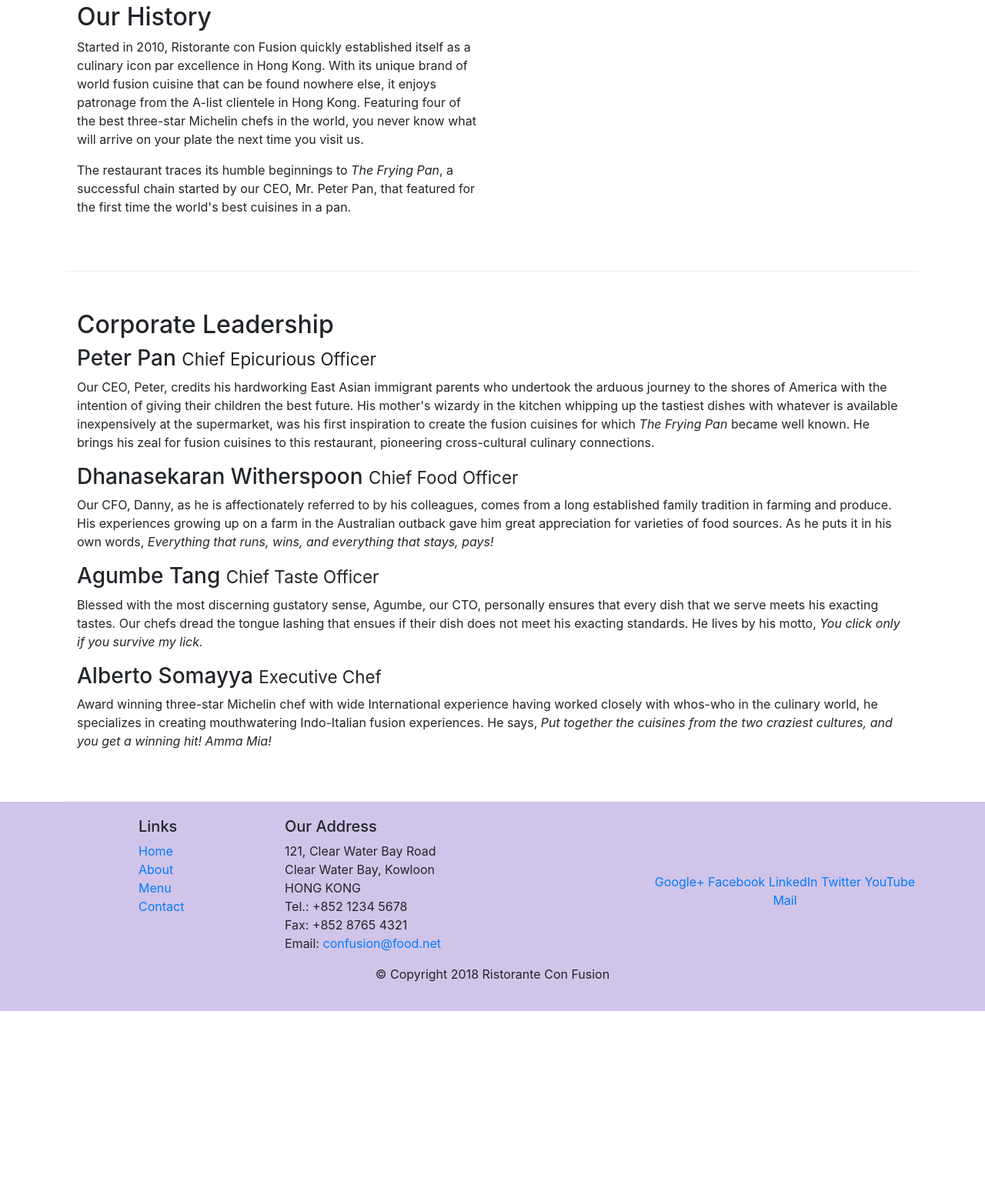
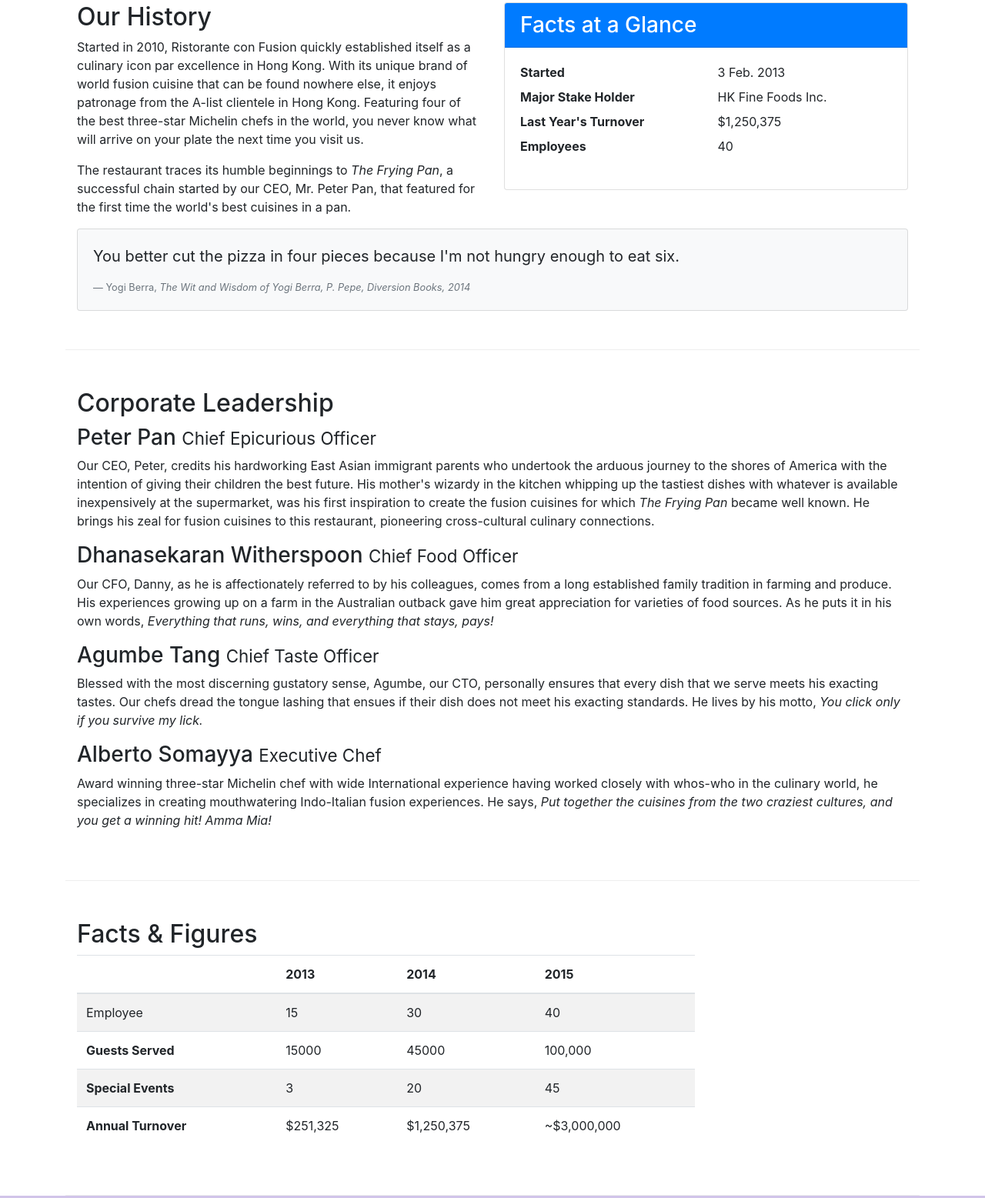
Before and after one commit to jaydeep537/git-bootstrap, a website: page aboutus.html in a window 1280 px wide. Shown: the part 512-2069 px from the top of the page at 77% size. Before the commit the page ends 1826 px from the top, so only its background shows below. Drawn offline with nearby package versions, Linux system fonts and the light colour scheme.

Commit message:
Cards and table

```diff
--- a/aboutus.html
+++ b/aboutus.html
@@ -89,7 +89,35 @@
             cuisines in a pan.
           </p>
         </div>
-        <div></div>
+        <div class="col-12 col-sm-6">
+          <div class="card">
+            <h3 class="card-header bg-primary text-white">Facts at a Glance</h3>
+            <div class="card-body">
+              <dl class="row">
+                <dt class="col-6">Started</dt>
+                <dd class="col-6">3 Feb. 2013</dd>
+                <dt class="col-6">Major Stake Holder</dt>
+                <dd class="col-6">HK Fine Foods Inc.</dd>
+                <dt class="col-6">Last Year's Turnover</dt>
+                <dd class="col-6">$1,250,375</dd>
+                <dt class="col-6">Employees</dt>
+                <dd class="col-6">40</dd>
+              </dl>
+            </div>
+          </div>
+        </div>
+        <div class="col-12">
+          <div class="card card-body bg-light">
+            <blockquote class="blockquote">
+              <p class="mb-0">You better cut the pizza in four pieces because
+                I'm not hungry enough to eat six.</p>
+            </blockquote>
+            <footer class="blockquote-footer">Yogi Berra,
+              <cite title="Source Title">The Wit and Wisdom of Yogi Berra,
+              P. Pepe, Diversion Books, 2014</cite>
+          </footer>
+          </div>
+        </div>
       </div>
 
       <div class="row row-content">
@@ -137,6 +165,53 @@
               get a winning hit! Amma Mia!</em
             >
           </p>
+
+        </div>
+      </div>
+      <div class="row row-content">
+        <div class="col-12 col-sm-9">
+          <h2>Facts &amp; Figures</h2>
+          <div class="table-responsive">
+            <table class="table table-striped">
+              <thead>
+                <tr>
+                  <th>&nbsp;</th>
+                  <th>2013</th>
+                  <th>2014</th>
+                  <th>2015</th>
+                </tr>
+              </thead>
+              <tbody>
+                <tr>
+                  <td>Employee</td>
+                  <td>15</td>
+                  <td>30</td>
+                  <td>40</td>
+                </tr>
+                <tr>
+                  <th>Guests Served</th>
+                  <td>15000</td>
+                  <td>45000</td>
+                  <td>100,000</td>
+              </tr>
+              <tr>
+                  <th>Special Events</th>
+                  <td>3</td>
+                  <td>20</td>
+                  <td>45</td>
+              </tr>
+              <tr>
+                  <th>Annual Turnover</th>
+                  <td>$251,325</td>
+                  <td>$1,250,375</td>
+                  <td>~$3,000,000</td>
+              </tr>
+              </tbody>
+            </table>
+          </div>
+        </div>
+        <div class="col-12 col-sm-3">
+
         </div>
       </div>
     </div>
```
